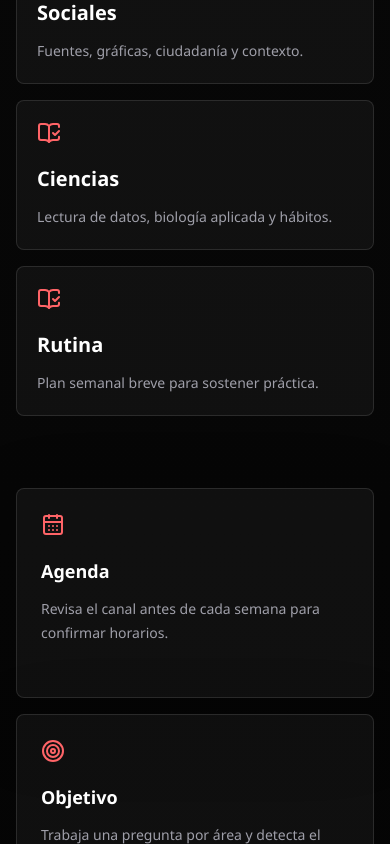
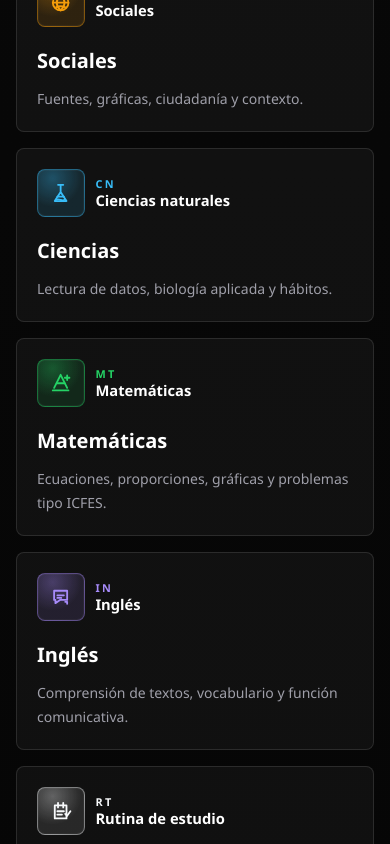
Before and after one commit to samldavid/Mente, a Next.js app: page /estudiantes in a window 390 px wide. Shown: the part 2840-3684 px from the top of the page. Built offline with nearby package versions, Linux system fonts and the light colour scheme.

Commit message:
Add responsive subject logos

```diff
--- a/src/app/estudiantes/page.tsx
+++ b/src/app/estudiantes/page.tsx
@@ -3,11 +3,11 @@ import Link from "next/link";
 import {
   ArrowLeft,
   ArrowRight,
-  BookOpenCheck,
   CalendarDays,
   CheckCircle2,
   Target,
 } from "lucide-react";
+import { SubjectLogo, type SubjectKey } from "@/components/subject-logo";
 import { WhatsAppIcon } from "@/components/whatsapp-icon";
 import {
   studentPath,
@@ -132,7 +132,11 @@ export default function StudentsPage() {
           <div className="grid gap-4 sm:grid-cols-2">
             {studentResources.map((resource) => (
               <article key={resource.label} className="student-card">
-                <BookOpenCheck className="text-red-400" size={24} aria-hidden="true" />
+                <SubjectLogo
+                  subject={resource.subject as SubjectKey}
+                  size="md"
+                  showLabel
+                />
                 <h3 className="mt-5 text-xl font-semibold">{resource.label}</h3>
                 <p className="mt-3 text-sm leading-6 text-zinc-400">
                   {resource.detail}
--- a/src/app/globals.css
+++ b/src/app/globals.css
@@ -280,6 +280,110 @@ a {
   box-shadow: inset 0 0 0 1px rgba(239, 35, 60, 0.28);
 }
 
+.subject-logo {
+  --subject-accent: #ff4d5d;
+  --subject-bg: rgba(255, 77, 93, 0.12);
+  display: inline-flex;
+  align-items: center;
+  gap: 0.65rem;
+  color: var(--subject-accent);
+}
+
+.subject-logo-mark {
+  display: inline-flex;
+  flex: 0 0 auto;
+  align-items: center;
+  justify-content: center;
+  border: 1px solid color-mix(in srgb, var(--subject-accent) 42%, transparent);
+  border-radius: 8px;
+  background:
+    radial-gradient(circle at 32% 18%, color-mix(in srgb, var(--subject-accent) 28%, transparent), transparent 58%),
+    var(--subject-bg);
+  box-shadow: inset 0 0 0 1px rgba(255, 255, 255, 0.035);
+}
+
+.subject-logo-sm .subject-logo-mark {
+  width: 38px;
+  height: 38px;
+}
+
+.subject-logo-md .subject-logo-mark {
+  width: 48px;
+  height: 48px;
+}
+
+.subject-logo-lg .subject-logo-mark {
+  width: 58px;
+  height: 58px;
+}
+
+.subject-logo svg {
+  width: 68%;
+  height: 68%;
+}
+
+.subject-logo svg path {
+  fill: none;
+  stroke: currentColor;
+  stroke-width: 2.8;
+  stroke-linecap: round;
+  stroke-linejoin: round;
+}
+
+.subject-logo-text {
+  display: grid;
+  gap: 0.1rem;
+  color: white;
+  line-height: 1.1;
+}
+
+.subject-logo-text span {
+  color: var(--subject-accent);
+  font-size: 0.68rem;
+  font-weight: 900;
+  letter-spacing: 0.22em;
+}
+
+.subject-logo-text strong {
+  font-size: 0.92rem;
+  font-weight: 800;
+}
+
+.subject-area-grid {
+  display: grid;
+  grid-template-columns: repeat(5, minmax(0, 1fr));
+  gap: 0.85rem;
+}
+
+.subject-area-card {
+  min-height: 220px;
+  border: 1px solid var(--line);
+  border-radius: 8px;
+  background: rgba(255, 255, 255, 0.045);
+  padding: 1rem;
+  transition: transform 180ms ease, border-color 180ms ease, background 180ms ease;
+}
+
+.subject-area-card:hover {
+  transform: translateY(-3px);
+  border-color: color-mix(in srgb, var(--red) 36%, transparent);
+  background: rgba(255, 255, 255, 0.065);
+}
+
+.subject-area-card h3 {
+  margin-top: 1.15rem;
+  color: white;
+  font-size: 1rem;
+  font-weight: 850;
+}
+
+.subject-area-card p {
+  margin-top: 0.65rem;
+  color: #a1a1aa;
+  font-size: 0.82rem;
+  line-height: 1.55;
+}
+
 .trust-pill {
   display: inline-flex;
   min-height: 38px;
@@ -443,6 +547,13 @@ a {
   background: rgba(255, 255, 255, 0.065);
 }
 
+.tutor-subjects {
+  display: flex;
+  flex-wrap: wrap;
+  justify-content: flex-end;
+  gap: 0.45rem;
+}
+
 .tutor-mark {
   font-family: var(--font-display);
   color: rgba(255, 255, 255, 0.18);
@@ -543,6 +654,13 @@ a {
   font-size: clamp(2.4rem, 5vw, 4.2rem);
   font-weight: 950;
   line-height: 0.9;
+}
+
+.poster-heading {
+  display: flex;
+  align-items: flex-start;
+  justify-content: space-between;
+  gap: 1rem;
 }
 
 .schedule-poster span {
@@ -682,6 +800,12 @@ a {
   }
 }
 
+@media (max-width: 1024px) {
+  .subject-area-grid {
+    grid-template-columns: repeat(3, minmax(0, 1fr));
+  }
+}
+
 @media (max-width: 640px) {
   .primary-action,
   .ghost-action,
@@ -692,4 +816,23 @@ a {
   .hero-badge {
     max-width: 100%;
   }
+
+  .subject-area-grid {
+    grid-template-columns: 1fr;
+  }
+
+  .subject-area-card {
+    min-height: auto;
+    display: flex;
+    align-items: center;
+    gap: 1rem;
+  }
+
+  .subject-area-card h3 {
+    margin-top: 0;
+  }
+
+  .tutor-subjects {
+    justify-content: flex-start;
+  }
 }
--- /dev/null
+++ b/src/components/subject-logo.tsx
@@ -0,0 +1,155 @@
+import type { CSSProperties } from "react";
+
+export type SubjectKey =
+  | "lectura"
+  | "matematicas"
+  | "sociales"
+  | "ciencias"
+  | "ingles"
+  | "rutina";
+
+type SubjectLogoProps = {
+  subject: SubjectKey;
+  size?: "sm" | "md" | "lg";
+  showLabel?: boolean;
+  className?: string;
+};
+
+const subjectMeta: Record<
+  SubjectKey,
+  { label: string; short: string; accent: string; bg: string }
+> = {
+  lectura: {
+    label: "Lectura crítica",
+    short: "LC",
+    accent: "#ff4d5d",
+    bg: "rgba(255, 77, 93, 0.12)",
+  },
+  matematicas: {
+    label: "Matemáticas",
+    short: "MT",
+    accent: "#25d366",
+    bg: "rgba(37, 211, 102, 0.12)",
+  },
+  sociales: {
+    label: "Sociales",
+    short: "SC",
+    accent: "#f59e0b",
+    bg: "rgba(245, 158, 11, 0.13)",
+  },
+  ciencias: {
+    label: "Ciencias naturales",
+    short: "CN",
+    accent: "#38bdf8",
+    bg: "rgba(56, 189, 248, 0.13)",
+  },
+  ingles: {
+    label: "Inglés",
+    short: "IN",
+    accent: "#a78bfa",
+    bg: "rgba(167, 139, 250, 0.13)",
+  },
+  rutina: {
+    label: "Rutina de estudio",
+    short: "RT",
+    accent: "#f8fafc",
+    bg: "rgba(248, 250, 252, 0.1)",
+  },
+};
+
+export function getSubjectMeta(subject: SubjectKey) {
+  return subjectMeta[subject];
+}
+
+export function SubjectLogo({
+  subject,
+  size = "md",
+  showLabel = false,
+  className = "",
+}: SubjectLogoProps) {
+  const meta = subjectMeta[subject];
+
+  return (
+    <span
+      className={`subject-logo subject-logo-${size} ${className}`}
+      style={
+        {
+          "--subject-accent": meta.accent,
+          "--subject-bg": meta.bg,
+        } as CSSProperties
+      }
+      aria-label={meta.label}
+    >
+      <span className="subject-logo-mark">
+        <SubjectGlyph subject={subject} />
+      </span>
+      {showLabel ? (
+        <span className="subject-logo-text">
+          <span>{meta.short}</span>
+          <strong>{meta.label}</strong>
+        </span>
+      ) : null}
+    </span>
+  );
+}
+
+function SubjectGlyph({ subject }: { subject: SubjectKey }) {
+  if (subject === "lectura") {
+    return (
+      <svg viewBox="0 0 48 48" fill="none" aria-hidden="true">
+        <path d="M13 14h11c4 0 7 3 7 7v13H20c-4 0-7-3-7-7V14Z" />
+        <path d="M35 14h-4c-4 0-7 3-7 7v13h4c4 0 7-3 7-7V14Z" />
+        <path d="M18 20h7M18 25h6M29 20h3M29 25h3" />
+      </svg>
+    );
+  }
+
+  if (subject === "matematicas") {
+    return (
+      <svg viewBox="0 0 48 48" fill="none" aria-hidden="true">
+        <path d="M14 32 24 12l10 20" />
+        <path d="M18 25h12" />
+        <path d="M12 36h24" />
+        <path d="M34 13v7M30.5 16.5h7" />
+      </svg>
+    );
+  }
+
+  if (subject === "sociales") {
+    return (
+      <svg viewBox="0 0 48 48" fill="none" aria-hidden="true">
+        <path d="M24 12a12 12 0 1 0 0 24 12 12 0 0 0 0-24Z" />
+        <path d="M12 24h24M24 12c4 4 6 8 6 12s-2 8-6 12M24 12c-4 4-6 8-6 12s2 8 6 12" />
+        <path d="M17 17c3 2 11 2 14 0M17 31c3-2 11-2 14 0" />
+      </svg>
+    );
+  }
+
+  if (subject === "ciencias") {
+    return (
+      <svg viewBox="0 0 48 48" fill="none" aria-hidden="true">
+        <path d="M20 12h8M24 12v11l9 14H15l9-14V12Z" />
+        <path d="M19 30h10" />
+        <path d="M18 35c4-3 8 3 12 0" />
+      </svg>
+    );
+  }
+
+  if (subject === "ingles") {
+    return (
+      <svg viewBox="0 0 48 48" fill="none" aria-hidden="true">
+        <path d="M14 15h20v14H23l-7 5v-5h-2V15Z" />
+        <path d="M19 22h10M19 26h6" />
+        <path d="M31 32h3v3" />
+      </svg>
+    );
+  }
+
+  return (
+    <svg viewBox="0 0 48 48" fill="none" aria-hidden="true">
+      <path d="M15 16h18v20H15z" />
+      <path d="M20 12v7M28 12v7M19 25h10M19 30h7" />
+      <path d="m31 29 3 3 5-7" />
+    </svg>
+  );
+}
--- a/src/data/landing.ts
+++ b/src/data/landing.ts
@@ -14,6 +14,34 @@ export const heroStats = [
   { value: "3", label: "tutores iniciales" },
   { value: "WhatsApp", label: "comunidad y agenda" },
 ];
+
+export const subjectAreas = [
+  {
+    subject: "lectura",
+    title: "Lectura crítica",
+    copy: "Inferencias, intención del texto, argumentos y descarte de opciones.",
+  },
+  {
+    subject: "matematicas",
+    title: "Matemáticas",
+    copy: "Modelos, gráficas, ecuaciones y razonamiento cuantitativo.",
+  },
+  {
+    subject: "sociales",
+    title: "Sociales y ciudadanas",
+    copy: "Fuentes, contexto histórico, ciudadanía y análisis de casos.",
+  },
+  {
+    subject: "ciencias",
+    title: "Ciencias naturales",
+    copy: "Datos, experimentos, biología aplicada y lectura de resultados.",
+  },
+  {
+    subject: "ingles",
+    title: "Inglés",
+    copy: "Comprensión, vocabulario, intención comunicativa y estructura.",
+  },
+] as const;
 
 export const benefits = [
   {
@@ -78,6 +106,7 @@ export const methodSteps = [
 export const tutors = [
   {
     name: "David Gómez",
+    subjects: ["sociales", "lectura"],
     area: "Sociales, ciudadanas y lectura crítica",
     credential: "Estudiante de Ingeniería | Universidad del Cauca",
     schedule: "Agenda semanal publicada en el canal",
@@ -92,6 +121,7 @@ export const tutors = [
   },
   {
     name: "David Alejandro Rojas Chávez",
+    subjects: ["lectura", "sociales"],
     area: "Lectura crítica, historia y razonamiento aplicado",
     credential: "Estudiante de Medicina | UPTC",
     schedule: "Bloques introductorios anunciados por WhatsApp",
@@ -106,6 +136,7 @@ export const tutors = [
   },
   {
     name: "Juan Sebastián Montes",
+    subjects: ["ciencias"],
     area: "Ciencias naturales, salud y hábitos de estudio",
     credential: "Nutricionista Dietista | Universidad del Atlántico",
     schedule: "Sesiones y avisos dentro del canal oficial",
@@ -176,18 +207,32 @@ export const studentPath = [
 
 export const studentResources = [
   {
+    subject: "lectura",
     label: "Lectura crítica",
     detail: "Enunciado, intención, inferencia y descarte.",
   },
   {
+    subject: "sociales",
     label: "Sociales",
     detail: "Fuentes, gráficas, ciudadanía y contexto.",
   },
   {
+    subject: "ciencias",
     label: "Ciencias",
     detail: "Lectura de datos, biología aplicada y hábitos.",
   },
   {
+    subject: "matematicas",
+    label: "Matemáticas",
+    detail: "Ecuaciones, proporciones, gráficas y problemas tipo ICFES.",
+  },
+  {
+    subject: "ingles",
+    label: "Inglés",
+    detail: "Comprensión de textos, vocabulario y función comunicativa.",
+  },
+  {
+    subject: "rutina",
     label: "Rutina",
     detail: "Plan semanal breve para sostener práctica.",
   },
```
Also changed, not shown: src/components/landing-page.tsx (+40 -2 lines).
